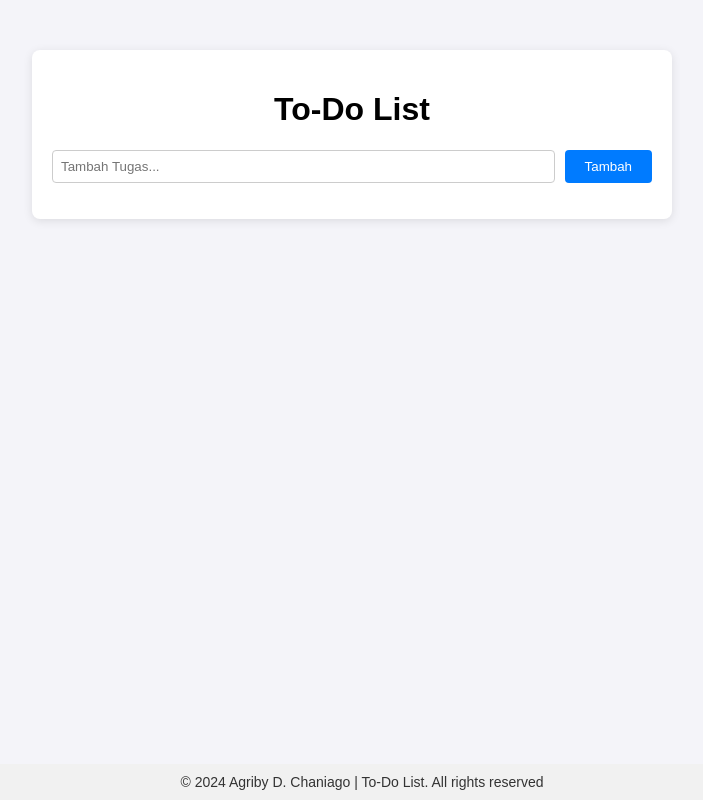
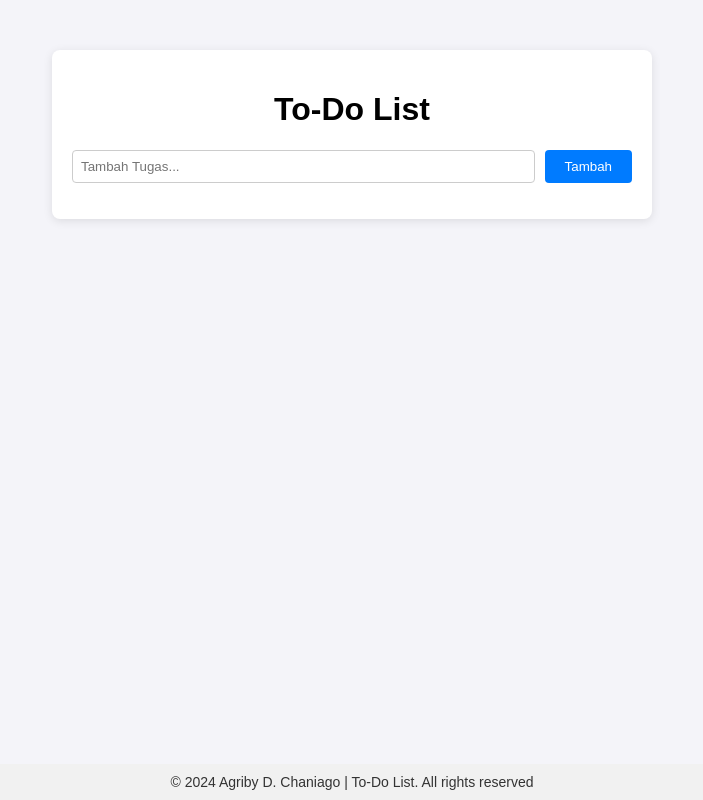
Before and after one commit to agriby-chaniago/todo-list, a React (Vite) app: page / in a window 1280 px wide. Shown: the whole page, without its empty margins (288-991 px from the left). Built offline with nearby package versions, Linux system fonts and the light colour scheme.

Commit message:
footer simsalabim

```diff
--- a/src/index.css
+++ b/src/index.css
@@ -1,8 +1,13 @@
+* {
+  box-sizing: border-box;
+}
+
 body {
   font-family: Arial, Helvetica, sans-serif;
   background-color: #f4f4f9;
   margin: 0;
   padding: 0;
+  overflow-x: hidden;
 }
 
 .app {
@@ -76,14 +81,18 @@ ul {
 
 .footer {
   background-color: #f1f1f1;
-  text-align: center;
-  padding: 10px;
-  position: fixed;
-  bottom: 0;
-  left: 0;
-  width: 100%;
+  text-align: center; /* Untuk memastikan teks berada di tengah */
+  padding: 10px; /* Padding di dalam elemen */
+  position: fixed; /* Tetap di bagian bawah */
+  bottom: 0; /* Posisi di bagian bawah */
+  left: 0; /* Mulai dari kiri */
+  right: 0; /* Tambahkan ini agar lebar penuh */
+  width: 100%; /* Memastikan footer selalu selebar layar */
   font-size: 14px;
+  box-sizing: border-box; /* Pastikan padding termasuk dalam ukuran elemen */
+  margin: 0; /* Hapus margin jika ada */
 }
+
 
 .footer p {
   margin: 0;
@@ -129,6 +138,7 @@ ul {
   .footer {
     font-size: 12px;
     text-align: center;
+    padding: 8px;
   }
 }
 
@@ -142,6 +152,7 @@ ul {
   }
 
   .footer {
-    padding: 8px;
+    font-size: 10px;
+    padding: 6px;
   }
 }
```
